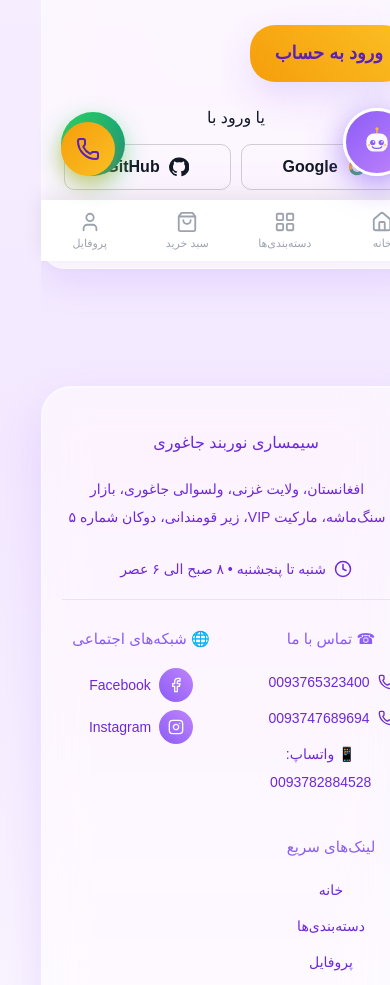
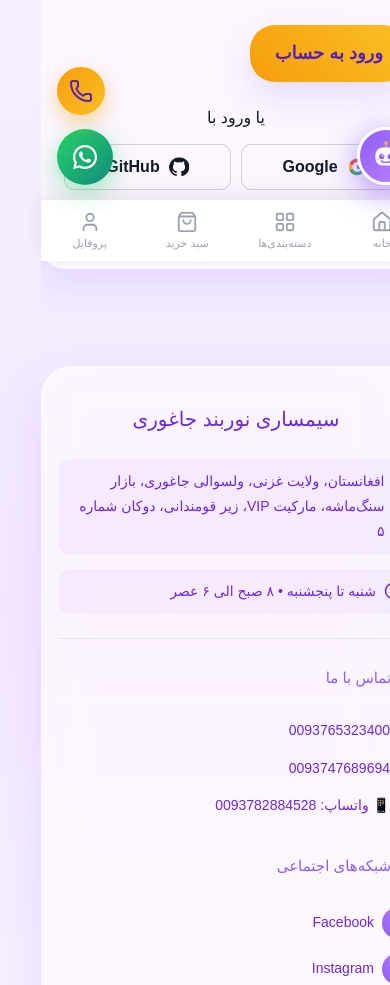
Before and after one commit to kazemwafa2/samsari-noorband, a Next.js app: page /login in a window 390 px wide. Shown: the part 583-1568 px from the top of the page. Built offline with nearby package versions, Linux system fonts and the light colour scheme; no server answers; the database is empty.

Commit message:
fix mobile home floating actions footer and hero

```diff
--- a/src/app/globals.css
+++ b/src/app/globals.css
@@ -3631,3 +3631,243 @@ label{
 @media (prefers-reduced-motion: reduce){
   .auth-page-decor span{ animation:none; }
 }
+
+/* =========================================================
+   FINAL MOBILE HOME UI FIX
+   Floating Actions + Footer + Hero
+   ========================================================= */
+
+/* ---------- Floating action buttons ---------- */
+
+.floating-ai,
+.floating-whatsapp,
+.floating-call,
+.floating-scroll-top {
+  position: fixed;
+  z-index: 9999;
+}
+
+/* Desktop */
+.floating-ai {
+  right: 20px;
+  bottom: 25px;
+}
+
+.floating-scroll-top {
+  right: 20px;
+  bottom: 105px;
+}
+
+.floating-whatsapp {
+  left: 20px;
+  bottom: 25px;
+}
+
+.floating-call {
+  left: 20px;
+  bottom: 105px;
+}
+
+/* ---------- Mobile ---------- */
+
+@media (max-width: 768px) {
+
+  /*
+   * فضای پایین:
+   * نوار موبایل + فاصله امن + دکمه‌ها
+   *
+   * دکمه‌ها دیگر روی هم قرار نمی‌گیرند.
+   */
+
+  .floating-ai {
+    right: 16px;
+    bottom: calc(76px + env(safe-area-inset-bottom));
+    width: 58px;
+    height: 58px;
+  }
+
+  .floating-scroll-top {
+    right: 16px;
+    bottom: calc(146px + env(safe-area-inset-bottom));
+    width: 48px;
+    height: 48px;
+  }
+
+  .floating-whatsapp {
+    left: 16px;
+    bottom: calc(76px + env(safe-area-inset-bottom));
+    width: 56px;
+    height: 56px;
+  }
+
+  .floating-call {
+    left: 16px;
+    bottom: calc(146px + env(safe-area-inset-bottom));
+    width: 48px;
+    height: 48px;
+  }
+
+  /* جلوگیری از کوچک شدن یا جابه‌جایی ناخواسته */
+  .floating-ai,
+  .floating-whatsapp,
+  .floating-call,
+  .floating-scroll-top {
+    flex-shrink: 0;
+  }
+
+
+  /* ---------- Footer mobile ---------- */
+
+  footer.footer {
+    width: 100%;
+    box-sizing: border-box;
+    margin-top: 40px;
+    padding: 32px 16px calc(110px + env(safe-area-inset-bottom));
+    overflow:hidden;
+  }
+
+  .footer-brand {
+    flex-direction: column;
+    gap: 8px;
+    margin-bottom: 20px;
+  }
+
+  .footer-brand h2 {
+    margin: 0;
+    font-size: 20px;
+  }
+
+  .footer-banner {
+    display: flex;
+    flex-direction: column;
+    align-items: stretch;
+    gap: 14px;
+    margin: 18px 0 24px;
+  }
+
+  .footer-store-img {
+    width: 100%;
+    max-width: none;
+    height: auto;
+    aspect-ratio: 16 / 9;
+    object-fit: cover;
+    border-radius: 14px;
+    margin-bottom: 4px;
+  }
+
+  .footer-banner-item {
+    width: 100%;
+    box-sizing: border-box;
+    justify-content: flex-start;
+    text-align: start;
+    padding: 10px 12px;
+    border-radius: 12px;
+    background: rgba(139, 92, 246, 0.06);
+    line-height: 1.8;
+  }
+
+  .footer-columns {
+    display: flex;
+    flex-direction: column;
+    width: 100%;
+    max-width: none;
+    gap: 26px;
+    margin: 24px 0;
+    text-align: start;
+  }
+
+  .footer-col {
+    width: 100%;
+    min-width: 0;
+  }
+
+  .footer-col h3 {
+    margin: 0 0 10px;
+    padding-bottom: 8px;
+    border-bottom: 1px solid var(--glass-border);
+    text-align: start;
+  }
+
+  .footer-link-row {
+    width: 100%;
+    box-sizing: border-box;
+    justify-content: flex-start;
+    text-align: start;
+    padding: 7px 0;
+    line-height: 1.7;
+  }
+
+  .footer-link-row a {
+    overflow-wrap: anywhere;
+  }
+
+  .footer-social-icon {
+    width: 32px;
+    height: 32px;
+  }
+
+  .footer > p {
+    margin: 10px 0;
+    line-height: 1.8;
+    overflow-wrap: anywhere;
+  }
+
+
+  /* ---------- Hero mobile ---------- */
+
+  .hero-slider {
+    width: 100%;
+    box-sizing: border-box;
+    padding: 0;
+    border-radius: 20px;
+    overflow: hidden;
+  }
+
+  .hero-slide {
+    width: 100%;
+    min-width: 0;
+    gap: 0;
+  }
+
+  .hero-slide-visual {
+    width: 100%;
+    min-width: 100%;
+    height: auto;
+    order: -1;
+  }
+
+  .hero-slide-photo {
+    display: block;
+    width: 100%;
+    max-width: none;
+    height: auto;
+    min-height: 220px;
+    aspect-ratio: 16 / 9;
+    object-fit: cover;
+    border-radius: 0;
+    box-shadow: none;
+  }
+
+  .hero-slide-text {
+    width: 100%;
+    box-sizing: border-box;
+    padding: 22px 18px 28px;
+  }
+
+  .hero-slide-text p {
+    max-width: none;
+  }
+
+  /*
+   * فلش‌ها داخل خود بنر بمانند و روی تصویر
+   * یا متن ایجاد مزاحمت نکنند.
+   */
+  .hero-arrow {
+    z-index: 5;
+  }
+
+  .hero-dots {
+    z-index: 6;
+    bottom: 10px;
+  }
+}
--- a/src/components/ChatBotLauncher.tsx
+++ b/src/components/ChatBotLauncher.tsx
@@ -64,11 +64,11 @@ export default function ChatBotLauncher() {
     <div
       style={{
         position: "fixed",
-        bottom: 25,
-        right: 20,
-        zIndex: 999,
-        width: "min(360px, calc(100vw - 40px))",
-        maxHeight: "min(560px, calc(100vh - 100px))",
+        bottom: "calc(90px + env(safe-area-inset-bottom))",
+        right: 16,
+        zIndex: 9999,
+        width: "min(360px, calc(100vw - 32px))",
+        maxHeight: "min(560px, calc(100vh - 120px))",
         overflowY: "auto",
       }}
     >
```
